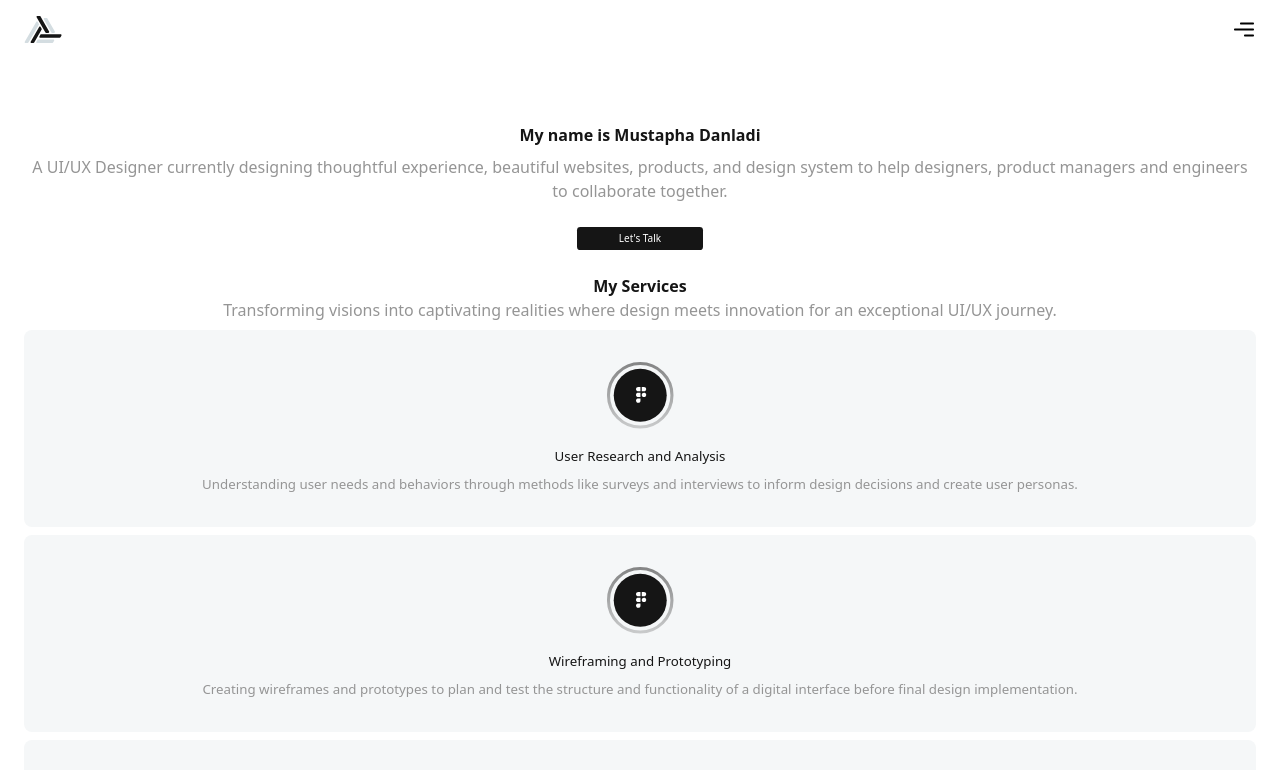
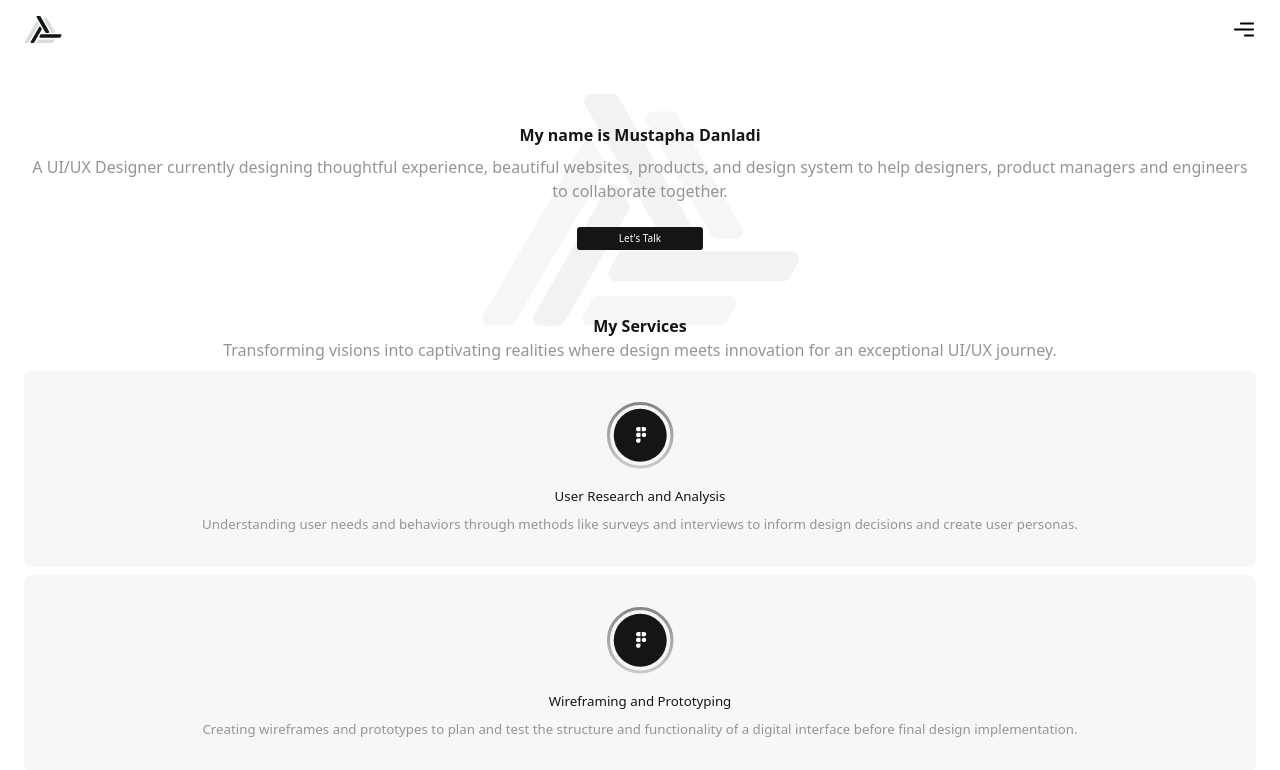
Before and after one commit to mmustaphak/ui-ux-portfolio, a React (Vite) app: page / in a window 1280 px wide. Shown: the top 770 px of the page. Built offline with nearby package versions, Linux system fonts and the light colour scheme.

Commit message:
Added the background-logo image to the Layout route

```diff
--- a/src/components/Layout.jsx
+++ b/src/components/Layout.jsx
@@ -12,7 +12,7 @@ export default function Layout() {
     const year = new Date().getFullYear()
 
     return (
-        <div className="flex flex-col text-center text-grey">
+        <div className="flex flex-col text-center text-grey bg-[url('src/assets/background-logo.svg')] bg-[position:center_4%] bg-no-repeat">
             <nav className="px-6 py-4 flex justify-between">
                 <Link to="/">
                     <img src={logo} alt="Mufteey Logo" />
--- a/src/pages/Home.jsx
+++ b/src/pages/Home.jsx
@@ -12,7 +12,7 @@ export default function Home() {
                 <button className="mt-6 px-[42px] py-1 rounded-[3.37px] text-[10px] text-white bg-black">Let&apos;s Talk</button>
             </div>
 
-            <div className="mt-6">
+            <div className="mt-16">
                 <h1 className="text-black font-semibold">My Services</h1>
                 <p>Transforming visions into captivating realities where design meets innovation for an exceptional UI/UX journey.</p>
                 <Services />
```
Also changed, not shown: src/assets/background-logo.svg (added).
